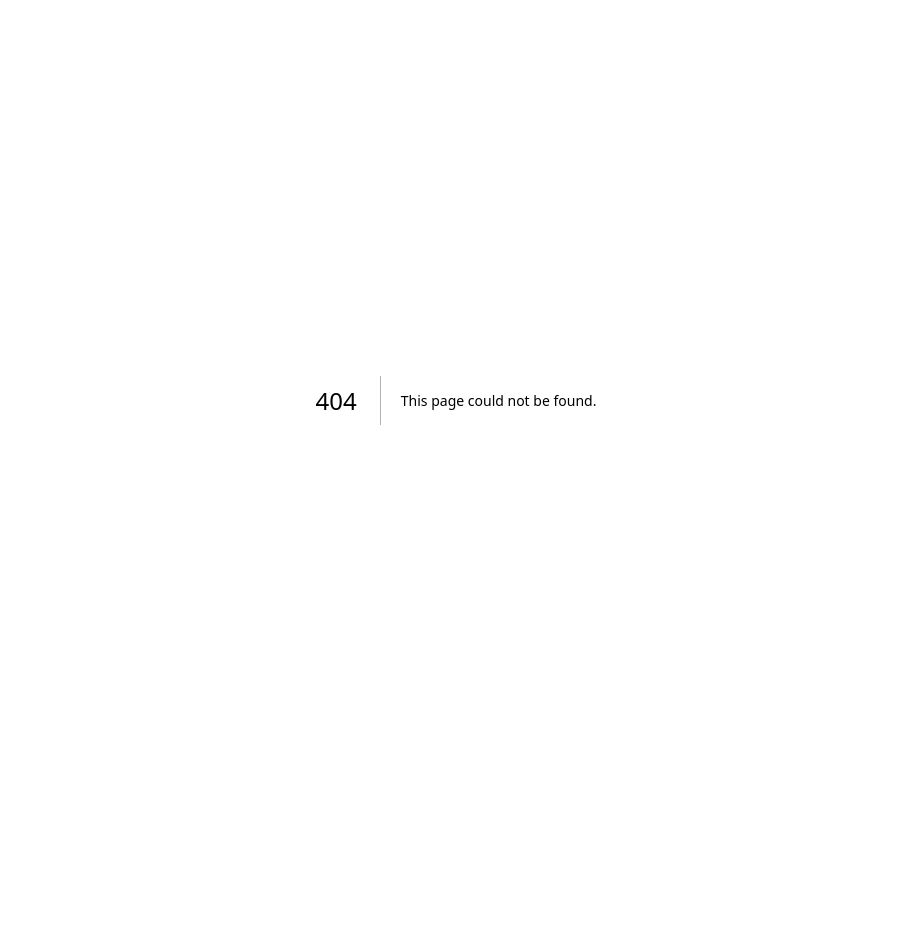
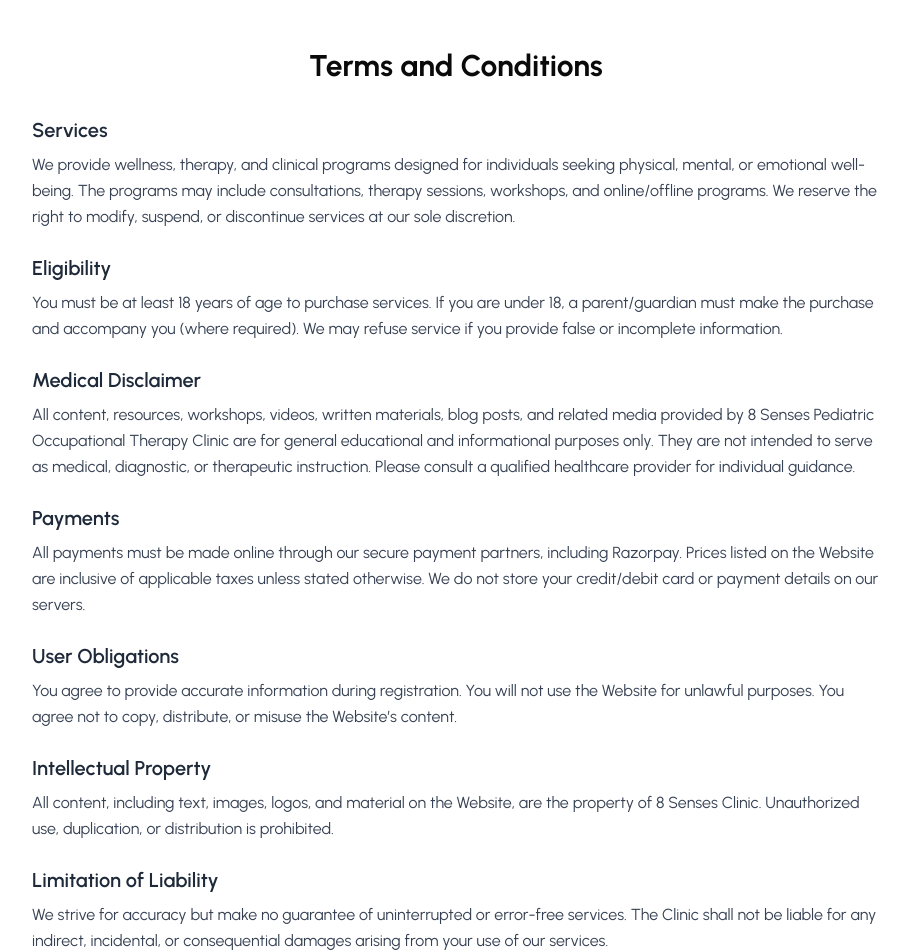
Before and after one commit to Fluencer-D/8senses_user_side, a Next.js app: page /terms-and-conditions in a window 1280 px wide. Before the commit this address had no page. Shown: the top 952 px of the page, without its empty margins (184-1093 px from the left). Before the commit the page ends 800 px from the top, so only its background shows below. Built offline with nearby package versions, Linux system fonts and the light colour scheme.

Commit message:
updated the source folder

```diff
--- /dev/null
+++ b/app/cancellation-refund-policy/page.tsx
@@ -0,0 +1,42 @@
+import React from "react";
+
+const CancellationRefundPolicy = () => {
+  const sections = [
+    {
+      title: "Cancellations",
+      content: `Bookings can be canceled within 24 hours of purchase for a full refund.
+Once a program has commenced, cancellations are not allowed.
+For subscription-based services, cancellation requests must be made at least 48 hours before the next billing cycle.`,
+    },
+    {
+      title: "Refunds",
+      content: `Refunds are processed only if the program/service was not delivered as promised or if duplicate payments were made.
+Refunds will be credited to the original payment method within 7–10 business days.
+No refunds will be provided for partially completed or missed sessions.`,
+    },
+    {
+      title: "Rescheduling",
+      content: `Sessions may be rescheduled once, free of charge, if requested at least 24 hours in advance.
+Late rescheduling may attract an additional fee.`,
+    },
+    {
+      title: "Contact for Refunds",
+      content: `For cancellations or refunds, please write to us at 8sensesclinic@gmail.com with your booking details.
+Our support team will process your request promptly.`,
+    },
+  ];
+
+  return (
+    <div className="max-w-4xl mx-auto px-6 py-12">
+      <h1 className="text-3xl font-bold mb-8 text-center">Cancellation & Refund Policy</h1>
+      {sections.map((section, idx) => (
+        <div key={idx} className="mb-6">
+          <h2 className="text-xl font-semibold mb-2 text-gray-800">{section.title}</h2>
+          <p className="text-gray-700 leading-relaxed">{section.content}</p>
+        </div>
+      ))}
+    </div>
+  );
+};
+
+export default CancellationRefundPolicy;
--- a/app/components/footer/page.tsx
+++ b/app/components/footer/page.tsx
@@ -3,9 +3,21 @@ import Image from 'next/image';
 import Link from 'next/link';
 
 const Footer = () => {
+  // Main navigation links
+  // const mainLinks = ["Home", "About", "Services", "Blogs", "Contact"];
+
+  // Policy links
+  const policyLinks = [
+    { name: "Terms & Conditions", path: "/terms-and-conditions" },
+    { name: "Privacy Policy", path: "/privacy-policy" },
+    { name: "Shipping Policy", path: "/shipping-policy" },
+    { name: "Refund & Cancellation Policy", path: "/refund-cancellation-policy" },
+    { name: "Cancellation & Refund Policy", path: "/cancellation-refund-policy" },
+  ];
+
   return (
     <footer className="bg-[#2D63AF] py-[80px] pt-14 px-[160px] h-[260px] mt-[85.73px]">
-      {/* Tablet-specific styling (iPad, Surface Pro 7, Nest Hub) */}
+      {/* Tablet-specific styling */}
       <style jsx>{`
         @media (min-width: 768px) and (max-width: 1280px) {
           footer {
@@ -25,7 +37,7 @@ const Footer = () => {
         }
       `}</style>
 
-      {/* Mobile-specific styling (unchanged) */}
+      {/* Mobile-specific styling */}
       <style jsx>{`
         @media (max-width: 767px) {
           footer {
@@ -55,7 +67,7 @@ const Footer = () => {
 
       <div className="container mx-auto flex flex-col md:flex-row items-center justify-between">
         {/* Left Section: Logo & Navigation */}
-        <div className="flex flex-col items-center md:items-start gap-[29px]">
+        <div className="flex flex-col items-center md:items-start gap-[20px]">
           <Link href="/">
             <Image
               src="/FinalLogo.svg"
@@ -66,20 +78,19 @@ const Footer = () => {
               className="w-[150px] md:w-[182px] mt-10"
             />
           </Link>
-          <nav className="mt-4 text-[18px] flex flex-wrap justify-center md:flex-row md:space-x-[54px] text-white">
-            {["Home", "About", "Services", "Blogs", "Contact"].map((item, index) => {
-              const path = item === "Home" ? "/" : `/${item.toLowerCase()}`;
-              return (
-                <Link
-                  key={index}
-                  href={path}
-                  className="nav-link relative group px-3 py-1 md:px-0 md:py-0"
-                >
-                  {item}
-                  <span className="absolute left-0 bottom-[-2px] w-0 h-[2px] bg-white transition-all duration-300 ease-in-out group-hover:w-full group-hover:scale-x-110"></span>
-                </Link>
-              );
-            })}
+
+          <nav className="mt-4 text-[18px] w-full flex flex-wrap justify-center md:flex-row md:space-x-[54px] text-white">
+            {/* Policy links */}
+            {policyLinks.map((link, index) => (
+              <Link
+                key={index}
+                href={link.path}
+                className="nav-link relative text-sm group px-3 py-1 md:px-0 md:py-0"
+              >
+                {link.name}
+                <span className="absolute left-0 bottom-[-2px] w-0 h-[2px] bg-white transition-all duration-300 ease-in-out group-hover:w-full group-hover:scale-x-110"></span>
+              </Link>
+            ))}
           </nav>
         </div>
 
--- /dev/null
+++ b/app/privacy-policy/page.tsx
@@ -0,0 +1,49 @@
+import React from "react";
+
+const PrivacyPolicy = () => {
+  const sections = [
+    {
+      title: "Information We Collect",
+      content: `We collect personal details such as name, contact number, email address, and billing information.
+Health-related information voluntarily shared by you to assess program suitability.
+Payment details are processed securely through Razorpay and other trusted third-party payment gateways.`,
+    },
+    {
+      title: "Use of Information",
+      content: `Information collected is used to confirm and process bookings, provide program schedules, updates, and reminders.
+We may send promotional offers and newsletters (optional, with unsubscribe facility).
+Data helps us improve user experience on our Website.`,
+    },
+    {
+      title: "Data Security",
+      content: `We use SSL encryption and secure servers to protect your information.
+Payments are processed through PCI-DSS-compliant gateways.
+We do not store or have access to your complete card/banking details.`,
+    },
+    {
+      title: "Sharing of Information",
+      content: `We do not sell or trade your personal information.
+Information may be shared only with trusted third parties necessary to provide services, such as payment processors.
+Data may be disclosed if required by law or regulatory authorities.`,
+    },
+    {
+      title: "User Rights",
+      content: `You can request access, correction, or deletion of your personal data by contacting us.
+You may opt out of promotional communication anytime.`,
+    },
+  ];
+
+  return (
+    <div className="max-w-4xl mx-auto px-6 py-12">
+      <h1 className="text-3xl font-bold mb-8 text-center">Privacy Policy</h1>
+      {sections.map((section, idx) => (
+        <div key={idx} className="mb-6">
+          <h2 className="text-xl font-semibold mb-2 text-gray-800">{section.title}</h2>
+          <p className="text-gray-700 leading-relaxed">{section.content}</p>
+        </div>
+      ))}
+    </div>
+  );
+};
+
+export default PrivacyPolicy;
--- /dev/null
+++ b/app/refund-cancellation-policy/page.tsx
@@ -0,0 +1,45 @@
+import React from "react";
+
+const RefundCancellationPolicy = () => {
+  const sections = [
+    {
+      title: "Cancellations",
+      content: `You may cancel bookings within 24 hours of purchase for a full refund.
+Programs that have already commenced cannot be canceled.
+For subscription services, cancellation requests must be made at least 48 hours before the next billing cycle.`,
+    },
+    {
+      title: "Refund Eligibility",
+      content: `Refunds will only be processed if:
+- The program/service was not delivered as promised.
+- Duplicate payments were made.
+
+Refunds are credited to the original payment method within 7–10 business days.
+No refunds are provided for partially completed or missed sessions.`,
+    },
+    {
+      title: "Rescheduling",
+      content: `Sessions may be rescheduled once, free of charge, if requested at least 24 hours in advance.
+Late rescheduling may attract additional fees.`,
+    },
+    {
+      title: "Support Contact",
+      content: `For cancellations or refunds, contact us at 8sensesclinic@gmail.com with your booking details.
+Our support team will process your request promptly.`,
+    },
+  ];
+
+  return (
+    <div className="max-w-4xl mx-auto px-6 py-12">
+      <h1 className="text-3xl font-bold mb-8 text-center">Refund & Cancellation Policy</h1>
+      {sections.map((section, idx) => (
+        <div key={idx} className="mb-6">
+          <h2 className="text-xl font-semibold mb-2 text-gray-800">{section.title}</h2>
+          <p className="text-gray-700 leading-relaxed">{section.content}</p>
+        </div>
+      ))}
+    </div>
+  );
+};
+
+export default RefundCancellationPolicy;
--- /dev/null
+++ b/app/terms-and-conditions/page.tsx
@@ -0,0 +1,65 @@
+import React from "react";
+
+const TermsAndConditions = () => {
+  const sections = [
+    {
+      title: "Services",
+      content: `We provide wellness, therapy, and clinical programs designed for individuals seeking physical, mental, or emotional well-being.
+The programs may include consultations, therapy sessions, workshops, and online/offline programs.
+We reserve the right to modify, suspend, or discontinue services at our sole discretion.`,
+    },
+    {
+      title: "Eligibility",
+      content: `You must be at least 18 years of age to purchase services.
+If you are under 18, a parent/guardian must make the purchase and accompany you (where required).
+We may refuse service if you provide false or incomplete information.`,
+    },
+    {
+      title: "Medical Disclaimer",
+      content: `All content, resources, workshops, videos, written materials, blog posts, and related media provided by 8 Senses Pediatric Occupational Therapy Clinic are for general educational and informational purposes only.
+They are not intended to serve as medical, diagnostic, or therapeutic instruction.
+Please consult a qualified healthcare provider for individual guidance.`,
+    },
+    {
+      title: "Payments",
+      content: `All payments must be made online through our secure payment partners, including Razorpay.
+Prices listed on the Website are inclusive of applicable taxes unless stated otherwise.
+We do not store your credit/debit card or payment details on our servers.`,
+    },
+    {
+      title: "User Obligations",
+      content: `You agree to provide accurate information during registration.
+You will not use the Website for unlawful purposes.
+You agree not to copy, distribute, or misuse the Website’s content.`,
+    },
+    {
+      title: "Intellectual Property",
+      content: `All content, including text, images, logos, and material on the Website, are the property of 8 Senses Clinic.
+Unauthorized use, duplication, or distribution is prohibited.`,
+    },
+    {
+      title: "Limitation of Liability",
+      content: `We strive for accuracy but make no guarantee of uninterrupted or error-free services.
+The Clinic shall not be liable for any indirect, incidental, or consequential damages arising from your use of our services.`,
+    },
+    {
+      title: "Governing Law",
+      content: `These Terms are governed by the laws of India.
+Any dispute will be subject to the exclusive jurisdiction of the courts in Nashik, Maharashtra.`,
+    },
+  ];
+
+  return (
+    <div className="max-w-4xl mx-auto px-6 py-12">
+      <h1 className="text-3xl font-bold mb-8 text-center">Terms and Conditions</h1>
+      {sections.map((section, idx) => (
+        <div key={idx} className="mb-6">
+          <h2 className="text-xl font-semibold mb-2 text-gray-800">{section.title}</h2>
+          <p className="text-gray-700 leading-relaxed">{section.content}</p>
+        </div>
+      ))}
+    </div>
+  );
+};
+
+export default TermsAndConditions;
```
